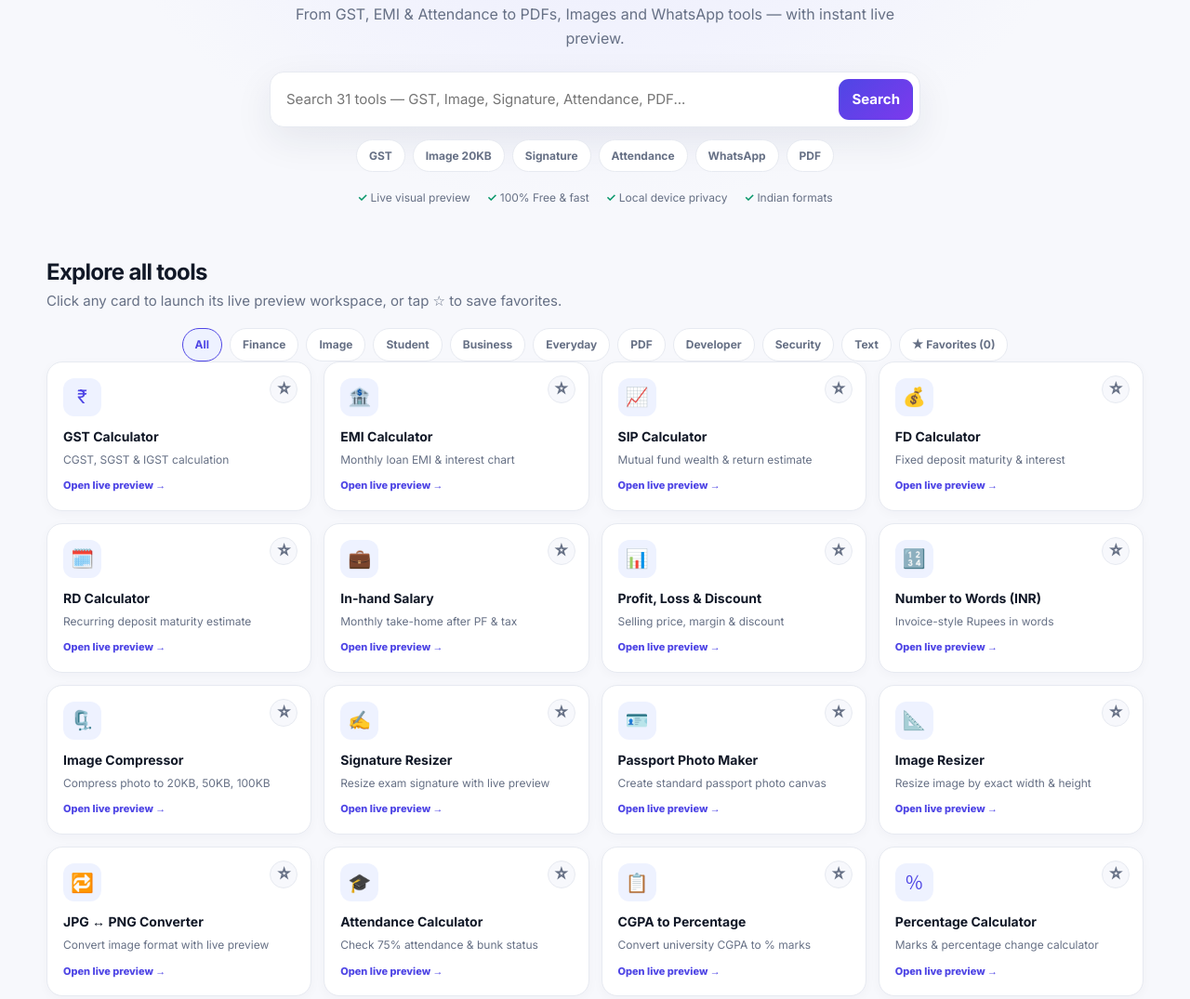
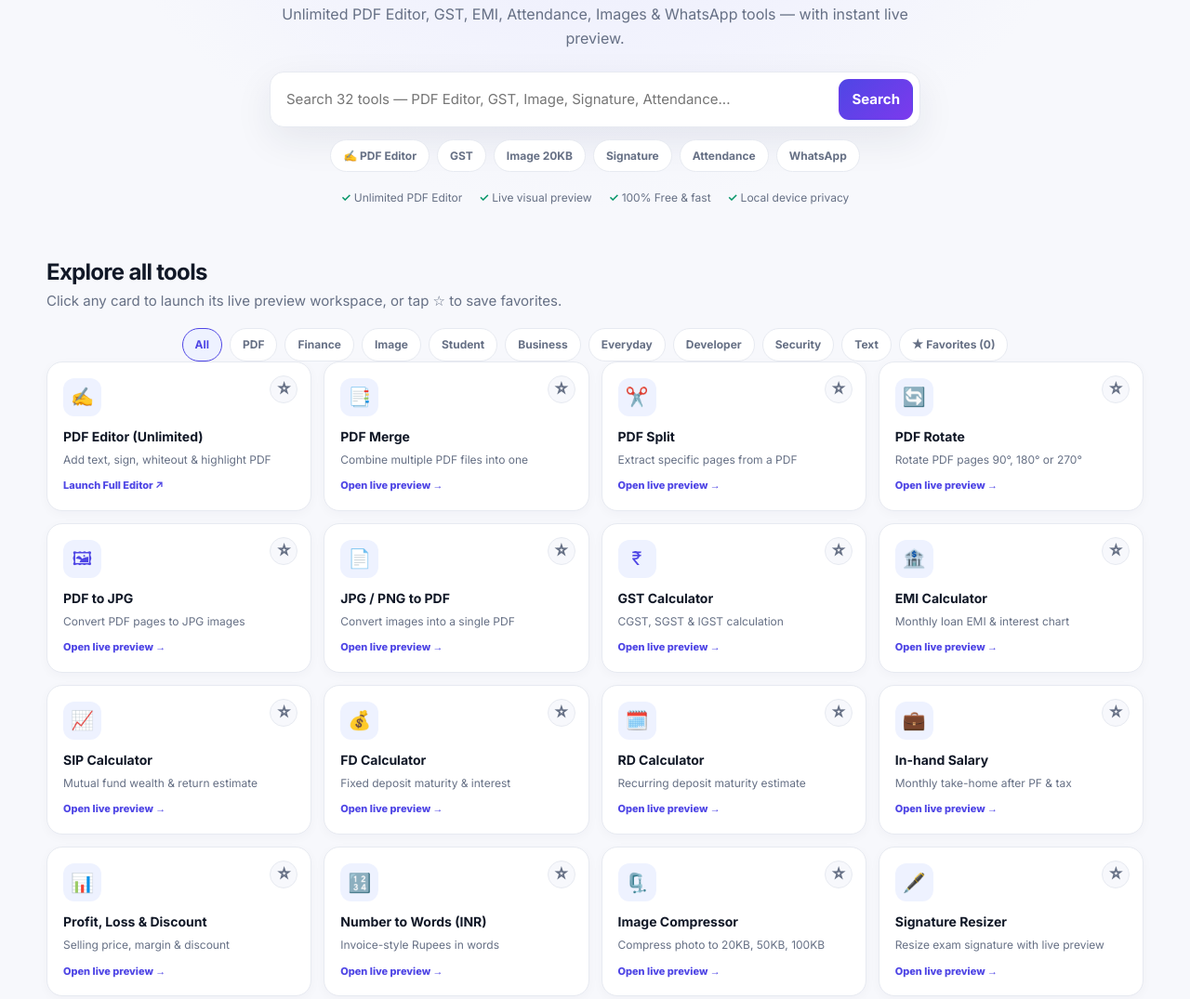
Before and after one commit to ramdevsingh832-ship-it/themaxtool, a plain HTML site: page index.html in a window 1280 px wide. Shown: the part 306-1381 px from the top of the page at 93% size. Drawn offline with Linux system fonts and the light colour scheme.

Commit message:
Update index.html

```diff
--- a/index.html
+++ b/index.html
@@ -6,12 +6,12 @@
 <meta charset="utf-8"><meta name="viewport" content="width=device-width,initial-scale=1">
 <meta name="theme-color" content="#4f46e5">
 <title>TheMaxTool — Free Online Tools for India & Beyond</title>
-<meta name="description" content="Free online tools with instant live preview: GST, EMI, SIP, Attendance, WhatsApp Link, PDF tools, Image & Signature Compressor.">
+<meta name="description" content="Free online tools with instant live preview: Unlimited PDF Editor, GST, EMI, SIP, Attendance, WhatsApp Link, Image & Signature Compressor.">
 <link rel="canonical" href="https://themaxtool.com/">
 <link rel="icon" type="image/svg+xml" href="/logo.svg">
 <meta property="og:type" content="website">
 <meta property="og:title" content="TheMaxTool — Free Everyday Online Tools with Live Preview">
-<meta property="og:description" content="Compress images to 20KB/50KB, resize signatures, calculate GST/EMI/SIP/Attendance & merge PDFs — 100% free in your browser.">
+<meta property="og:description" content="Unlimited PDF Editor, Image Compressor (20KB/50KB), Signature Resizer, GST/EMI/SIP/Attendance Calculators — 100% free in your browser.">
 <meta property="og:url" content="https://themaxtool.com/">
 <meta property="og:image" content="https://themaxtool.com/logo.svg">
 <link rel="preconnect" href="https://fonts.googleapis.com"><link rel="preconnect" href="https://fonts.gstatic.com" crossorigin>
@@ -35,16 +35,26 @@ section{padding:24px 0 36px}.head{display:flex;justify-content:space-between;ali
 </style>
 </head>
 <body>
-<header><div class="wrap nav"><a class="logo" href="/"><img src="/logo.svg" alt="TheMaxTool logo" width="36" height="36" style="border-radius:11px">TheMax<span>Tool</span></a><div class="navright"><select id="lang" aria-label="Language" style="width:auto"><option value="en">English</option><option value="hi">हिन्दी</option></select><button id="theme" aria-label="Toggle dark mode">☾</button></div></div></header>
+<header>
+  <div class="wrap nav">
+    <a class="logo" href="/"><img src="/logo.svg" alt="TheMaxTool logo" width="36" height="36" style="border-radius:11px">TheMax<span>Tool</span></a>
+    <div class="navright">
+      <a href="/pdf-editor.html" class="primary btn" style="font-size:13px">✍️ PDF Editor</a>
+      <select id="lang" aria-label="Language" style="width:auto"><option value="en">English</option><option value="hi">हिन्दी</option></select>
+      <button id="theme" aria-label="Toggle dark mode">☾</button>
+    </div>
+  </div>
+</header>
+
 <main class="wrap">
 <div class="hero">
   <span class="eyebrow" id="eyebrow">🇮🇳 Made for India. Ready for the world.</span>
   <h1 id="headline">Everyday tools.<br><span class="grad">Made simple for everyone.</span></h1>
-  <p id="subhead">From GST, EMI &amp; Attendance to PDFs, Images and WhatsApp tools — with instant live preview.</p>
-  <div class="search"><input id="search" type="search" placeholder="Search 31 tools — GST, Image, Signature, Attendance, PDF..." aria-label="Search tools"><button class="primary" id="searchbtn">Search</button></div>
-  <div class="chips"><button class="chip" data-q="GST">GST</button><button class="chip" data-q="Image">Image 20KB</button><button class="chip" data-q="Signature">Signature</button><button class="chip" data-q="Attendance">Attendance</button><button class="chip" data-q="WhatsApp">WhatsApp</button><button class="chip" data-q="PDF">PDF</button></div>
+  <p id="subhead">Unlimited PDF Editor, GST, EMI, Attendance, Images &amp; WhatsApp tools — with instant live preview.</p>
+  <div class="search"><input id="search" type="search" placeholder="Search 32 tools — PDF Editor, GST, Image, Signature, Attendance..." aria-label="Search tools"><button class="primary" id="searchbtn">Search</button></div>
+  <div class="chips"><button class="chip" data-q="PDF Editor">✍️ PDF Editor</button><button class="chip" data-q="GST">GST</button><button class="chip" data-q="Image">Image 20KB</button><button class="chip" data-q="Signature">Signature</button><button class="chip" data-q="Attendance">Attendance</button><button class="chip" data-q="WhatsApp">WhatsApp</button></div>
   <div id="recentWrap" class="recent-bar hidden"></div>
-  <div class="trust"><span><b>✓</b> Live visual preview</span><span><b>✓</b> 100% Free &amp; fast</span><span><b>✓</b> Local device privacy</span><span><b>✓</b> Indian formats</span></div>
+  <div class="trust"><span><b>✓</b> Unlimited PDF Editor</span><span><b>✓</b> Live visual preview</span><span><b>✓</b> 100% Free &amp; fast</span><span><b>✓</b> Local device privacy</span></div>
 </div>
 
 <div class="toolarea" id="toolarea">
@@ -72,7 +82,7 @@ section{padding:24px 0 36px}.head{display:flex;justify-content:space-between;ali
   <p id="empty" class="muted hidden">No matching tools found.</p>
 </section>
 
-<section><div class="panel"><h2>Fast, privacy-first utilities for India &amp; beyond</h2><p class="muted">TheMaxTool brings essential everyday calculators, exam photo/signature resizers, PDF utilities, and developer tools together in one clean workspace.</p></div></section>
+<section><div class="panel"><h2>Fast, unlimited utilities for India &amp; beyond</h2><p class="muted">TheMaxTool brings an unlimited Sejda-style PDF Editor, everyday calculators, exam photo/signature resizers, and developer tools together in one clean workspace.</p></div></section>
 </main>
 
 <footer><div class="wrap foot"><span>© <span id="year"></span> TheMaxTool. All rights reserved.</span><nav class="footerlinks"><a href="/about.html">About</a> · <a href="/faq.html">FAQ</a> · <a href="/contact.html">Contact</a> · <a href="/privacy.html">Privacy</a> · <a href="/terms.html">Terms</a> · <a href="/disclaimer.html">Disclaimer</a> · <a href="/cookies.html">Cookies</a></nav></div></footer>
@@ -80,14 +90,40 @@ section{padding:24px 0 36px}.head{display:flex;justify-content:space-between;ali
 <script>
 const $=id=>document.getElementById(id),fmt=n=>'₹'+Number(n||0).toLocaleString('en-IN',{maximumFractionDigits:2});
 const tools=[
-['GST Calculator','Finance','₹','CGST, SGST & IGST calculation','gst','/gst-calculator.html'],['EMI Calculator','Finance','🏦','Monthly loan EMI & interest chart','emi','/emi-calculator.html'],['SIP Calculator','Finance','📈','Mutual fund wealth & return estimate','sip','/sip-calculator.html'],['FD Calculator','Finance','💰','Fixed deposit maturity & interest','fd','/fd-calculator.html'],['RD Calculator','Finance','🗓️','Recurring deposit maturity estimate','rd','/rd-calculator.html'],['In-hand Salary','Finance','💼','Monthly take-home after PF & tax','salary','/in-hand-salary-calculator.html'],['Profit, Loss & Discount','Business','📊','Selling price, margin & discount','profit','/profit-loss-discount.html'],['Number to Words (INR)','Business','🔢','Invoice-style Rupees in words','wordsnum',''],
-['Image Compressor','Image','🗜️','Compress photo to 20KB, 50KB, 100KB','compress','/image-compressor.html'],['Signature Resizer','Image','✍️','Resize exam signature with live preview','signature',''],['Passport Photo Maker','Image','🪪','Create standard passport photo canvas','passport',''],['Image Resizer','Image','📐','Resize image by exact width & height','resize',''],['JPG ↔ PNG Converter','Image','🔁','Convert image format with live preview','convert',''],
-['Attendance Calculator','Student','🎓','Check 75% attendance & bunk status','attendance',''],['CGPA to Percentage','Student','📋','Convert university CGPA to % marks','cgpa','/cgpa-to-percentage.html'],['Percentage Calculator','Student','％','Marks & percentage change calculator','percent','/percentage-calculator.html'],['Age Calculator','Student','🎂','Exact age in years, months & days','age','/age.html'],
-['WhatsApp Link Maker','Everyday','💬','Create direct wa.me chat link + QR','whatsapp',''],['QR Code Generator','Everyday','▦','Create QR codes from URL or text','qr',''],['Unit Converter','Everyday','↔','Convert kg, km, cm, °C/°F & tonnes','unit',''],
-['PDF Merge','PDF','📑','Combine multiple PDF files into one','pdfmerge',''],['PDF Split','PDF','✂️','Extract specific pages from a PDF','pdfsplit',''],['PDF Rotate','PDF','🔄','Rotate PDF pages 90°, 180° or 270°','pdfrotate',''],['PDF to JPG','PDF','🖼','Convert PDF pages to JPG images','pdftojpg',''],['JPG / PNG to PDF','PDF','📄','Convert images into a single PDF','imgtopdf',''],
-['JSON Formatter','Developer','{}','Beautify, minify & validate JSON','json','/json.html'],['Base64 Encoder / Decoder','Developer','⇄','Encode and decode Base64 strings','base64',''],['URL Encoder / Decoder','Developer','🔗','Safely encode or decode web URLs','url',''],['Color Picker','Developer','🎨','Pick color & copy HEX code live','color',''],['Password Generator','Security','🔐','Generate strong random passwords','password',''],['Word Counter','Text','T','Live words, characters & reading time','words','']
+['PDF Editor (Unlimited)','PDF','✍️','Add text, sign, whiteout & highlight PDF','pdfedit','/pdf-editor.html'],
+['PDF Merge','PDF','📑','Combine multiple PDF files into one','pdfmerge',''],
+['PDF Split','PDF','✂️','Extract specific pages from a PDF','pdfsplit',''],
+['PDF Rotate','PDF','🔄','Rotate PDF pages 90°, 180° or 270°','pdfrotate',''],
+['PDF to JPG','PDF','🖼','Convert PDF pages to JPG images','pdftojpg',''],
+['JPG / PNG to PDF','PDF','📄','Convert images into a single PDF','imgtopdf',''],
+['GST Calculator','Finance','₹','CGST, SGST & IGST calculation','gst','/gst-calculator.html'],
+['EMI Calculator','Finance','🏦','Monthly loan EMI & interest chart','emi','/emi-calculator.html'],
+['SIP Calculator','Finance','📈','Mutual fund wealth & return estimate','sip','/sip-calculator.html'],
+['FD Calculator','Finance','💰','Fixed deposit maturity & interest','fd','/fd-calculator.html'],
+['RD Calculator','Finance','🗓️','Recurring deposit maturity estimate','rd','/rd-calculator.html'],
+['In-hand Salary','Finance','💼','Monthly take-home after PF & tax','salary','/in-hand-salary-calculator.html'],
+['Profit, Loss & Discount','Business','📊','Selling price, margin & discount','profit','/profit-loss-discount.html'],
+['Number to Words (INR)','Business','🔢','Invoice-style Rupees in words','wordsnum',''],
+['Image Compressor','Image','🗜️','Compress photo to 20KB, 50KB, 100KB','compress','/image-compressor.html'],
+['Signature Resizer','Image','🖋️','Resize exam signature with live preview','signature',''],
+['Passport Photo Maker','Image','🪪','Create standard passport photo canvas','passport',''],
+['Image Resizer','Image','📐','Resize image by exact width & height','resize',''],
+['JPG ↔ PNG Converter','Image','🔁','Convert image format with live preview','convert',''],
+['Attendance Calculator','Student','🎓','Check 75% attendance & bunk status','attendance',''],
+['CGPA to Percentage','Student','📋','Convert university CGPA to % marks','cgpa','/cgpa-to-percentage.html'],
+['Percentage Calculator','Student','％','Marks & percentage change calculator','percent','/percentage-calculator.html'],
+['Age Calculator','Student','🎂','Exact age in years, months & days','age','/age.html'],
+['WhatsApp Link Maker','Everyday','💬','Create direct wa.me chat link + QR','whatsapp',''],
+['QR Code Generator','Everyday','▦','Create QR codes from URL or text','qr',''],
+['Unit Converter','Everyday','↔','Convert kg, km, cm, °C/°F & tonnes','unit',''],
+['JSON Formatter','Developer','{}','Beautify, minify & validate JSON','json','/json.html'],
+['Base64 Encoder / Decoder','Developer','⇄','Encode and decode Base64 strings','base64',''],
+['URL Encoder / Decoder','Developer','🔗','Safely encode or decode web URLs','url',''],
+['Color Picker','Developer','🎨','Pick color & copy HEX code live','color',''],
+['Password Generator','Security','🔐','Generate strong random passwords','password',''],
+['Word Counter','Text','T','Live words, characters & reading time','words','']
 ];
-const cats=['All','Finance','Image','Student','Business','Everyday','PDF','Developer','Security','Text'];
+const cats=['All','PDF','Finance','Image','Student','Business','Everyday','Developer','Security','Text'];
 let active='All',current='',favs=JSON.parse(localStorage.getItem('tmt-favs')||'[]'),recent=JSON.parse(localStorage.getItem('tmt-recent')||'[]'),selectedFiles=[],latestBlob=null,latestFilename='themaxtool-output',libsLoaded=false;
 
 function loadScript(src){return new Promise((res,rej)=>{const s=document.createElement('script');s.src=src;s.onload=res;s.onerror=rej;document.head.appendChild(s)})}
@@ -99,7 +135,7 @@ function render(){
   $('cats').innerHTML=cats.map(c=>`<button class="cat ${active===c?'active':''}" data-cat="${c}">${c}</button>`).join('')+`<button class="cat ${active==='Favorites'?'active':''}" data-cat="Favorites">★ Favorites (${favs.length})</button>`;
   let q=$('search').value.toLowerCase().trim();
   let list=tools.filter(t=>(active==='All'||(active==='Favorites'?favs.includes(t[4]):t[1]===active))&&t.join(' ').toLowerCase().includes(q));
-  $('grid').innerHTML=list.map(t=>{const isFav=favs.includes(t[4]);return `<div class="card ${current===t[4]?'active-card':''}" data-id="${t[4]}"><button class="star-btn ${isFav?'starred':''}" data-fav="${t[4]}">${isFav?'★':'☆'}</button><div class="ico">${t[2]}</div><h3>${t[0]}</h3><p>${t[3]}</p><span class="tag">Open live preview →</span></div>`}).join('');
+  $('grid').innerHTML=list.map(t=>{const isFav=favs.includes(t[4]);return `<div class="card ${current===t[4]?'active-card':''}" data-id="${t[4]}"><button class="star-btn ${isFav?'starred':''}" data-fav="${t[4]}">${isFav?'★':'☆'}</button><div class="ico">${t[2]}</div><h3>${t[0]}</h3><p>${t[3]}</p><span class="tag">${t[4]==='pdfedit'?'Launch Full Editor ↗':'Open live preview →'}</span></div>`}).join('');
   $('empty').classList.toggle('hidden',list.length>0);renderRecent();
 }
 
@@ -117,6 +153,7 @@ function n(id){return Number($(id)?.value||0)}
 function fileinput(l,id,m=false,a='.pdf'){return `<label class="field full">${l}<input id="${id}" type="file" accept="${a}" ${m?'multiple':''}></label>`}
 
 function openTool(id){
+  if(id==='pdfedit'){location.href='/pdf-editor.html';return}
   let t=tools.find(x=>x[4]===id);if(!t)return;
   current=id;selectedFiles=[];latestBlob=null;history.replaceState(null,'',`?tool=${id}`);
   recent=[id,...recent.filter(x=>x!==id)].slice(0,6);localStorage.setItem('tmt-recent',JSON.stringify(recent));
```
